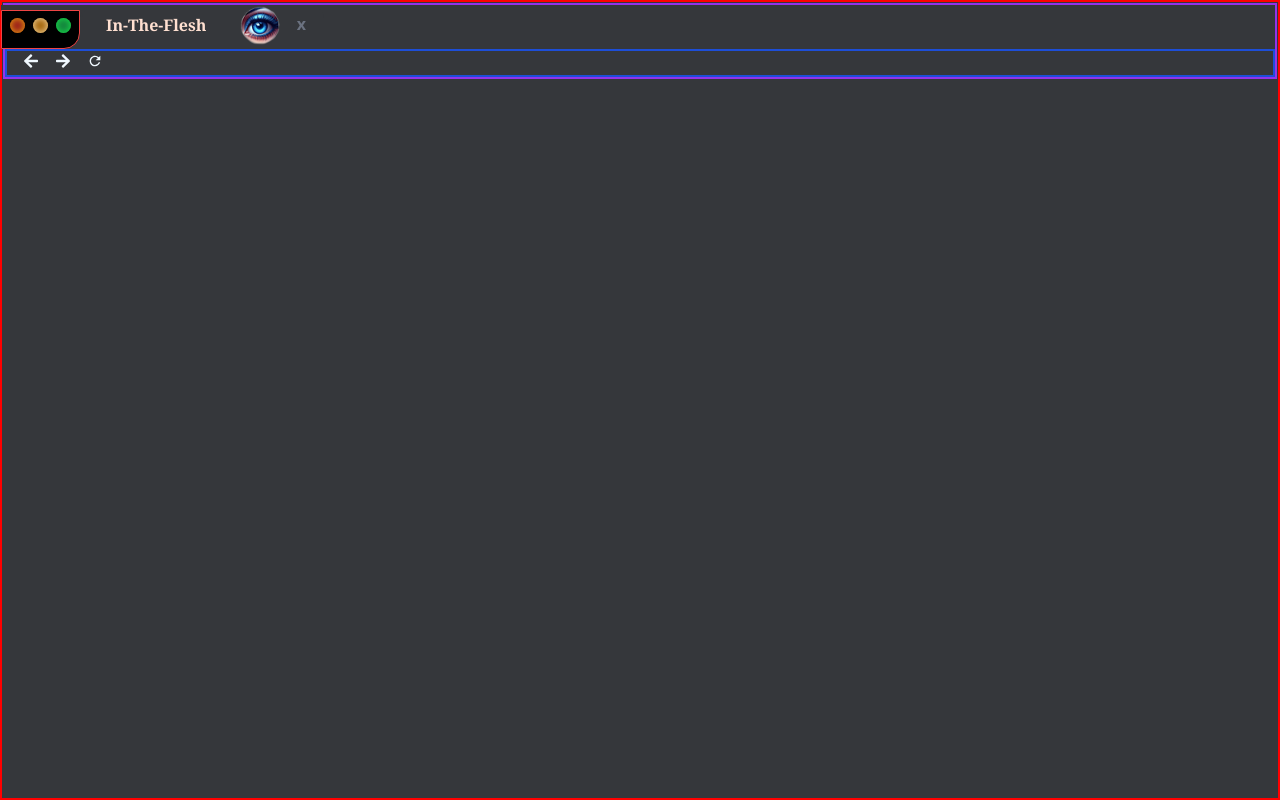
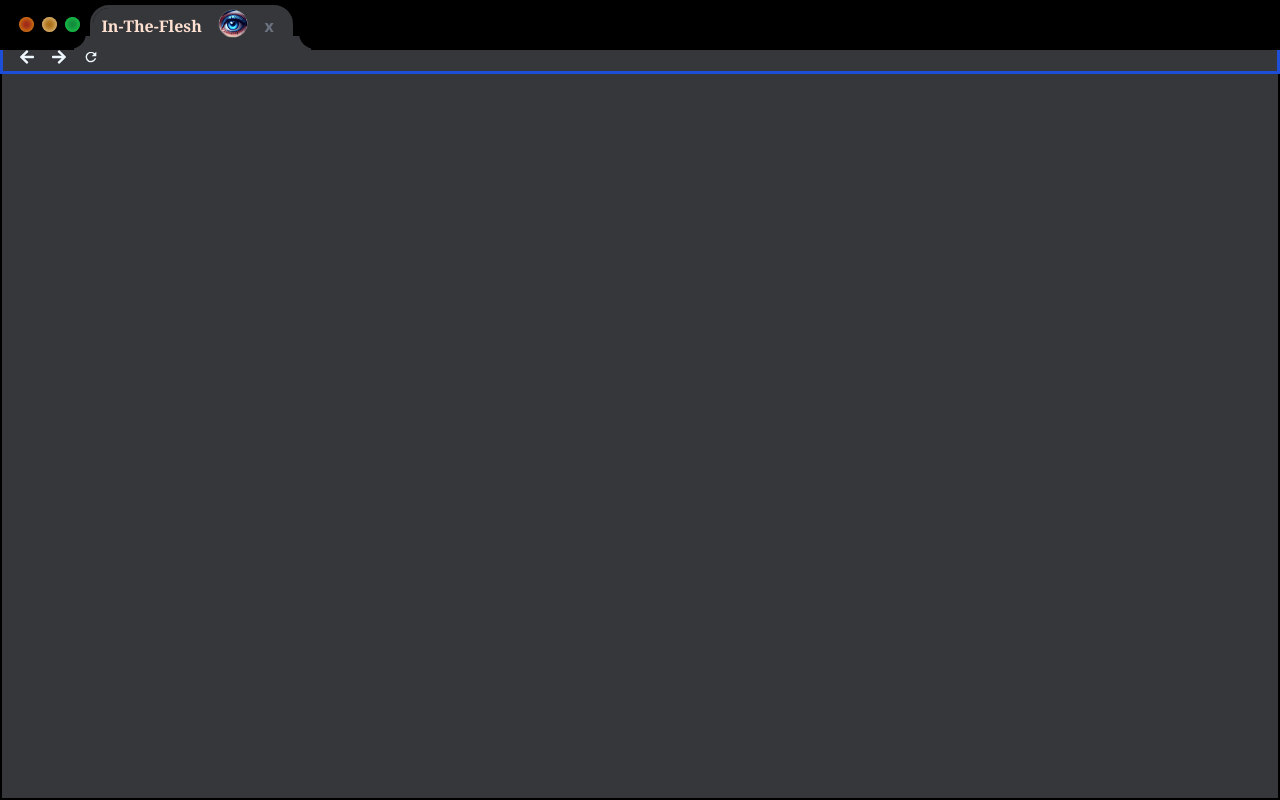
Before and after one commit to MyBaBB/My_InTheFlesh, a React (Vite) app: page / in a window 1280 px wide. Built offline with nearby package versions, Linux system fonts and the light colour scheme.

Commit message:
I got the before and afters figured out fot the custom tab. I have to program a new custom incognito page that representes the future mac screen. I tried an image but it looked fake.  this is for the movies if they buy it. so I want it to look the best.

```diff
--- a/src/components/FakeAddressBar.jsx
+++ b/src/components/FakeAddressBar.jsx
@@ -11,36 +11,44 @@ const FakeAddressBar = () => {
 <div>
 
 
-    <div className='relative flex z-10  h-[44px] pt-[5px] ml-[-4px] bg-[#35373b]'>
-     <div className='DotsContainer border border-red-500 rounded-br-2xl bg-black w-fit p-[4px]'>
-        <span className='relative  inline-block RoundDots w-[15px] h-[15px]
-                rounded-full  border-transparent  bg-red-800 mx-1 z-10'
+    <div className=' relative flex z-10  h-[44px] pt-[5px] ml-[-4px] bg-[#000]
+                    outline outline-black z-50'>
+
+        <div className='DotsContainer relative inline-block mt-[-5px] pl-4 pr-2  outline outline-black
+                 rounded-br-3xl bg-black w-[5.9rem] p-[2px]'>
+        <span className='RoundDots relative  inline-block   w-[15px] h-[15px]
+                rounded-full  border-transparent  bg-red-800 mt-[12px] mx-1 z-10'
                  style={{ boxShadow: 'inset 0px 0px  7px  rgb(234 173 12)' }}>
         </span>
-        <span className='relative inline-block RoundDots w-[15px] h-[15px]
-                rounded-full  border-transparent bg-yellow-700 mx-1 z-10'
+        <span className='RoundDots relative inline-block   w-[15px] h-[15px]
+                rounded-full  border-transparent bg-yellow-700 mt-[12px] mx-1 z-10'
                 style={{ boxShadow: 'inset 0px 0px   7px rgb(253 224 171)   ' }}>
         </span>
-        <span className='relative inline-block RoundDots w-[15px] h-[15px]
-                rounded-full  border-transparent bg-green-700 mx-1 z-10'
+        <span className='RoundDots relative inline-block  w-[15px] h-[15px]
+                rounded-full  border-transparent bg-green-700 mt-[12px] mx-1 z-10'
                 style={{ boxShadow: 'inset 0px 0px   7px rgb(22 230 74)' }}>
         </span>
       </div>
 
-    <div className='NewTab relative justify-evenly w-[10rem] h-[40px] mt-[-4px] pl-[1.5rem] pt-[.3rem] inline-block  border-2 border-[#35373b] rounded-tl-xl bg-[#35373b]
-         '><span className='InTheFlexTabWords font-bold font-serif text-[#FFe0d1]' >In-The-Flesh
 
-         </span>
+    <div className='topTabWrapper relative inline-block justify-self-stretch w-fit h-fit
 
-    </div>
-    <div className='EyeballSpan relative inline-block mt-[-4px] ' style={{ width: '40px' }}>
-        <img src={NewEye} alt="New Eye" />
-    </div>
-    <div className='EyeballSpan2 relative inline-block text-gray-500 mt-[-4px] height[40px] w-[44px] pt-[.4rem] font-extrabold bg-[#35373b] rounded-tr-xl' >
-      &nbsp;&nbsp;&nbsp;&nbsp;x
-    </div>
+           outline outline-[#35373b] rounded-t-2xl bg-[#35373b] z-50 '>
 
-    </div>
+
+            <span className='InTheFlexTabWords relative inline-block pr-4 pl-2 font-bold font-serif text-[#FFe0d1] ' >In-The-Flesh
+            </span>
+         <img src={NewEye} alt="New Eye" className='EyeballSpan relative inline-block pb-2  w-fit h-fit ' style={{ width: '30px' }}></img>
+
+            <span className='EyeballSpan2   relative inline-block text-gray-500
+            pt-[.4rem] pr-4 font-extrabold bg-[#35373b] rounded-tr-xl' >
+                    &nbsp;&nbsp;&nbsp;&nbsp;x
+            </span>
+            <span className='EyeballSpan4'></span>
+ </div>
+
+
+</div>
 
 
 
@@ -53,7 +61,7 @@ const FakeAddressBar = () => {
                     </div>
  */}
 
-                    <div className='FakeTabContainer relative flex-row justify-start border-2 border-blue-700 w-screen'>
+                    <div className='FakeTabContainer relative flex-row justify-start outline outline-blue-700 w-screen'>
                         <span className='ArrowLeft relative inline-block pl-4 '>
                             <FaArrowLeft />
                         </span>
--- a/src/components/HomePage.jsx
+++ b/src/components/HomePage.jsx
@@ -7,7 +7,7 @@ import FakeAddressBar from './FakeAddressBar'
 const HomePage = () => {
     return (
         <div className='HomePageWrapper relative  justify-center
-          border-2  border-purple-600
+          outline   outline-purple-600
           w-full h-full'>
              <FakeAddressBar />
         </div>
--- a/src/index.css
+++ b/src/index.css
@@ -16,9 +16,61 @@
   right: 0;
   bottom: 0;
   margin: 0 auto;
-  border: 2px solid red;
+  border: 2px solid black;
   color: aliceblue;
 }
+
+
+.EyeballSpan2::before {
+  content: '';
+  width: 20px;
+  height: 16px;
+  position: absolute;
+  background-color: #35373b;
+  z-index: -10;
+  left:-174px;
+  bottom: -14px;
+
+}
+.EyeballSpan2::after {
+  content: '';
+  width: 20px;
+  height: 16px;
+  position: absolute;
+  background-color: black;
+  z-index: 0;
+  left:-182px;
+  bottom: -10.75px;
+  border: 2px solid black;
+  border-bottom-right-radius: 32px;
+
+}
+.EyeballSpan4::before {
+  content: '';
+  width: 20px;
+  height: 16px;
+  position: absolute;
+  background-color: #35373b;
+  z-index: -10;
+  left: 198px;
+  bottom: -5px;
+
+}
+.EyeballSpan4::after {
+  content: '';
+  width: 20px;
+  height: 16px;
+  position: absolute;
+  background-color: black;
+  z-index: 0;
+  left:206px;
+  bottom: -1.75px;
+  border: 2px solid black;
+  border-bottom-left-radius: 32px;
+
+}
+
+
 
 
 
```
